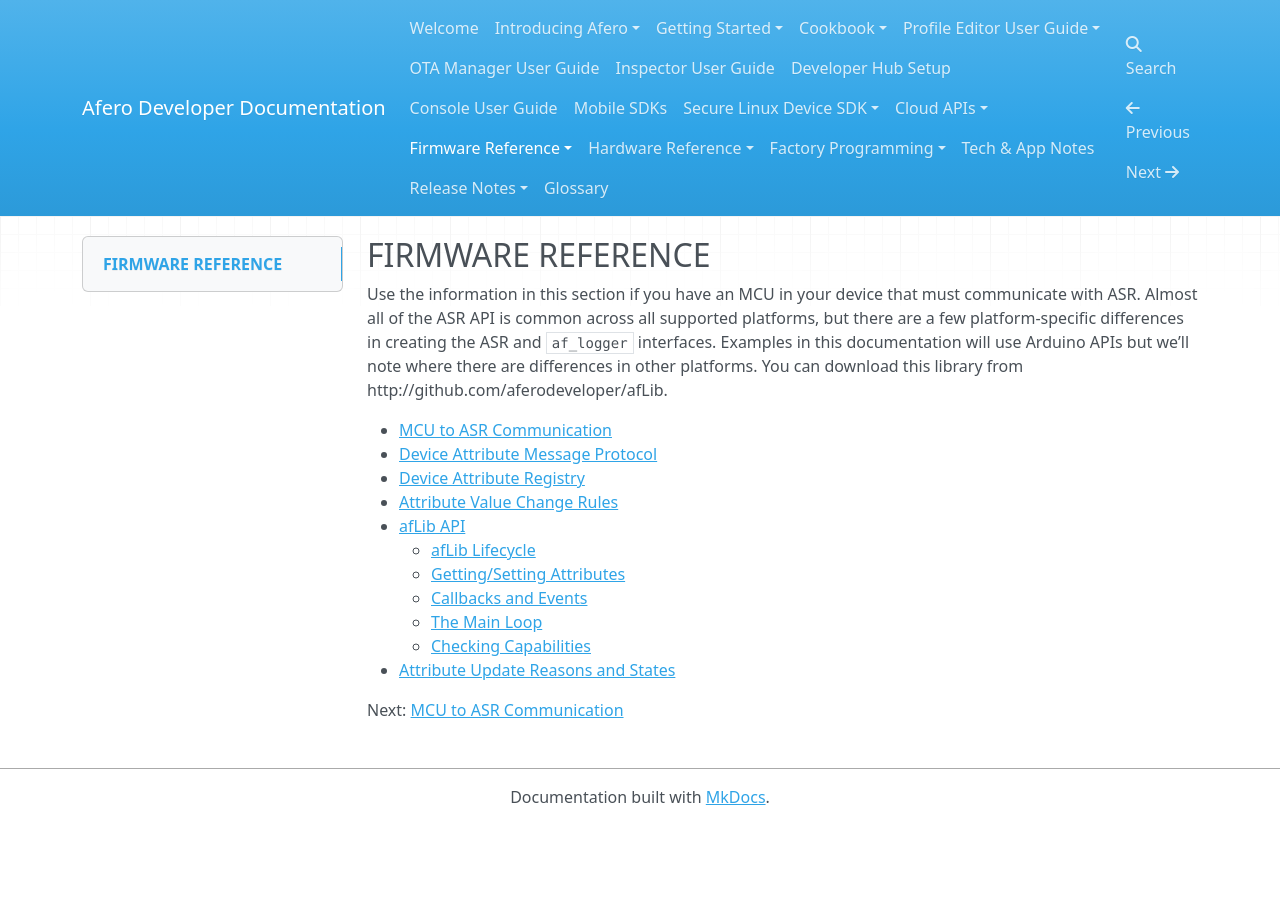
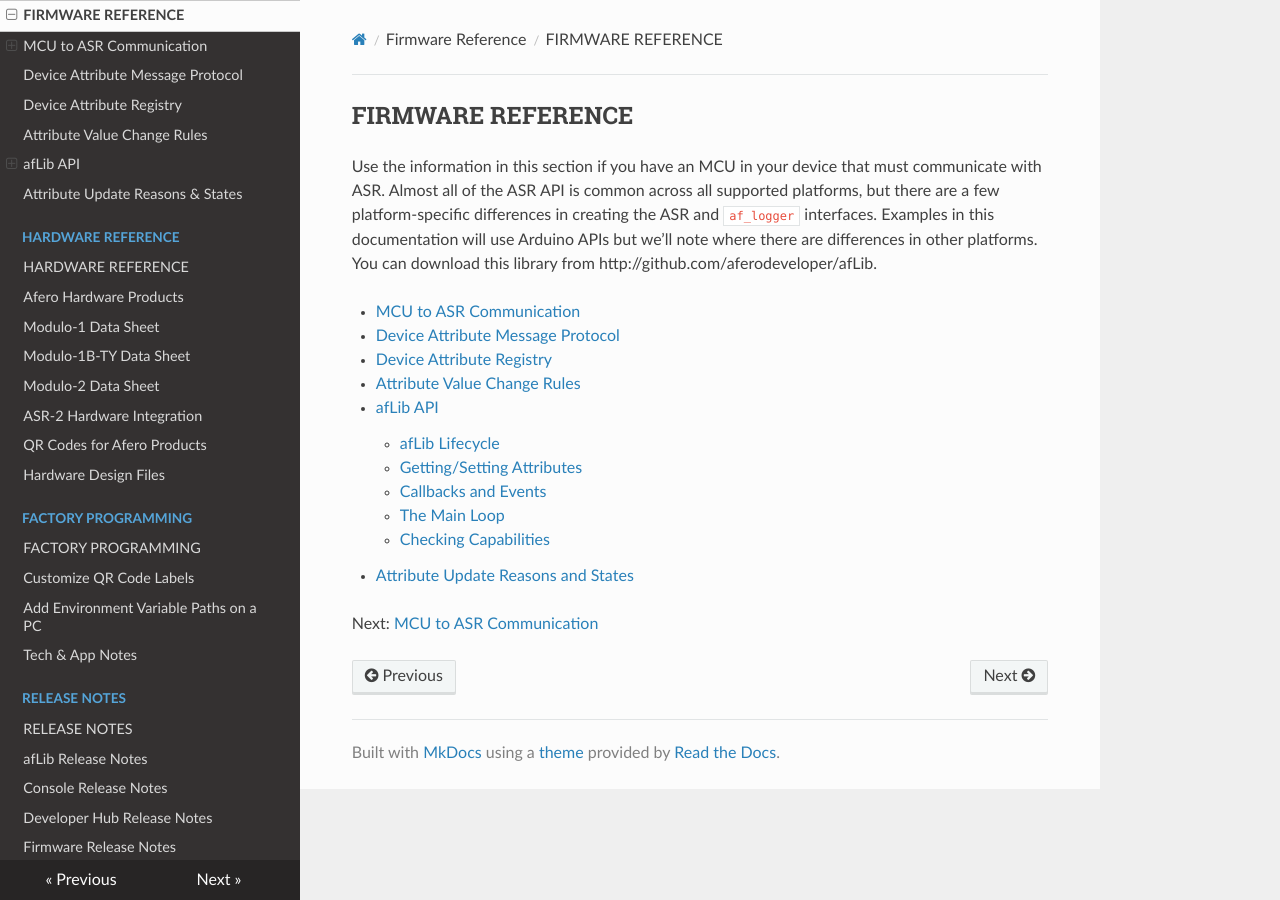
Before and after one commit to cdevshub/afero-devdocs, an MkDocs documentation site: the page built from docs/FW-API.md, in a window 1280 px wide. Built offline with MkDocs 1.6.1, drawn with Linux system fonts in a browser that asks for light colours; nearby versions of some CDN libraries.

Commit message:
theme and link changes

```diff
--- a/docs/FW-API.md
+++ b/docs/FW-API.md
@@ -2,8 +2,8 @@
 
 Use the information in this section if you have an MCU in your device that must communicate with ASR. Almost all of the ASR API is common across all supported platforms, but there are a few platform-specific differences in creating the ASR and `af_logger` interfaces. Examples in this documentation will use Arduino APIs but we’ll note where there are differences in other platforms. You can download this library from http://github.com/aferodeveloper/afLib.
 
-- [MCU to ASR Communication](../MCUtoHachi)
-- [Device Attribute Message Protocol](/AttrMsgProtocol)
+- [MCU to ASR Communication](MCUtoHachi)
+- [Device Attribute Message Protocol](AttrMsgProtocol)
 - [Device Attribute Registry](/AttrRegistry)
 - [Attribute Value Change Rules](/AttrChangeRules)
 - [afLib API](/API-afLib)
--- a/mkdocs.yml
+++ b/mkdocs.yml
@@ -3,6 +3,9 @@
     - toc:
         permalink: "#"
         baselevel: 2
+
+theme:
+    name: readthedocs
 
 nav:
    - Welcome: 'index.md'
```
